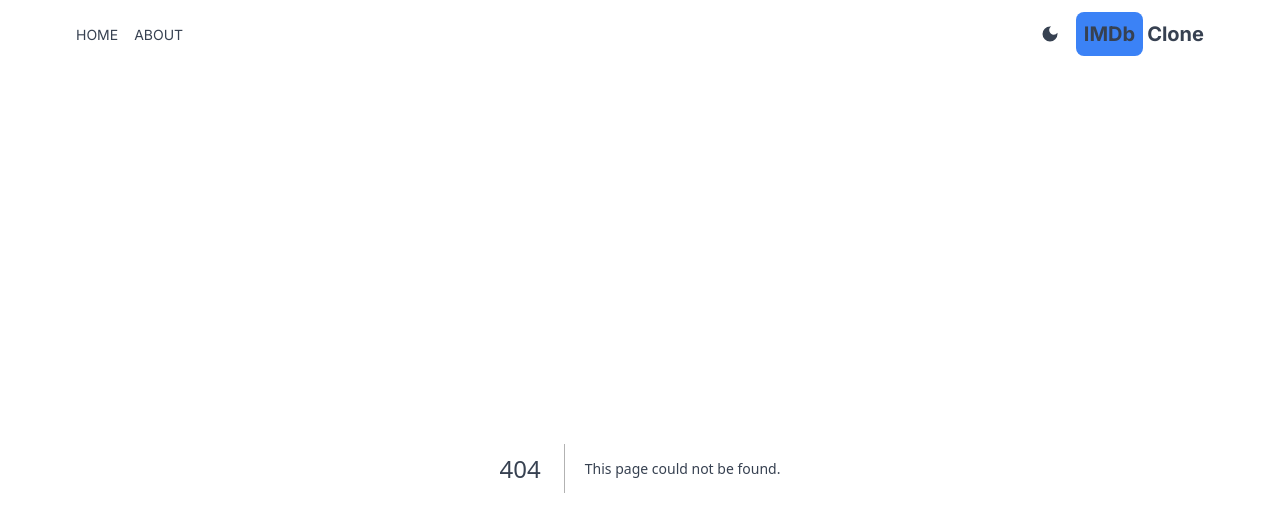
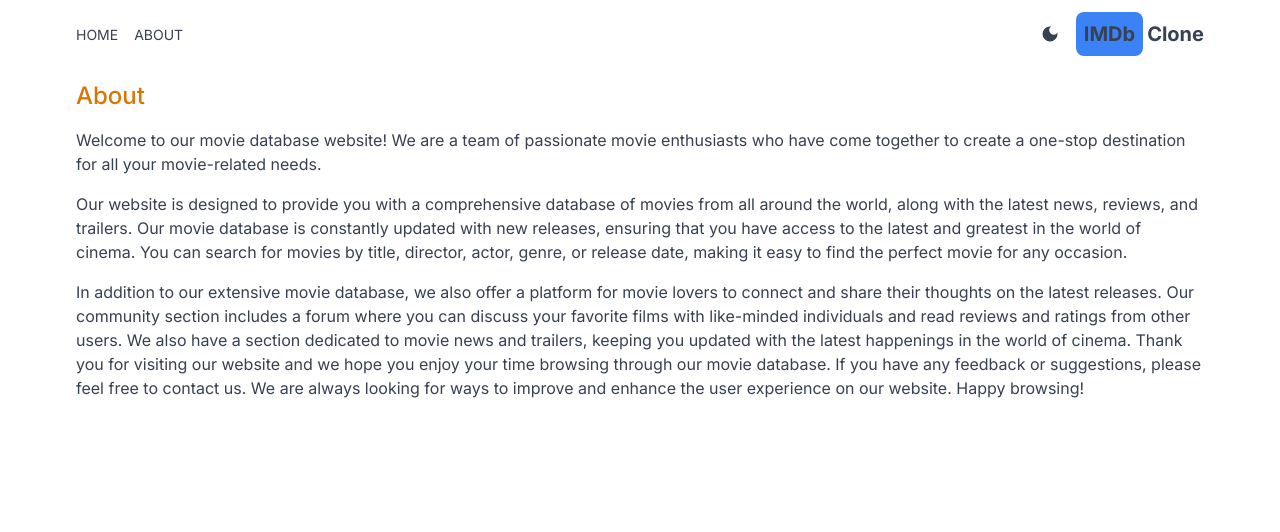
Before and after one commit to fiona-spencer/imdb-next, a Next.js app: page /about in a window 1280 px wide. Before the commit this address had no page. Shown: the top 532 px of the page. Built offline with nearby package versions, Linux system fonts and the light colour scheme.

Commit message:
created about page

```diff
--- /dev/null
+++ b/src/app/about/page.jsx
@@ -0,0 +1,36 @@
+export default function About() {
+  return (
+    <div className='max-w-6xl mx-auto p-3 space-y-4'>
+      <h1 className='text-2xl font-medium text-amber-600'>About</h1>
+      <p>
+        Welcome to our movie database website! We are a team of passionate movie
+        enthusiasts who have come together to create a one-stop destination for
+        all your movie-related needs.
+      </p>
+
+      <p>
+        Our website is designed to provide you with a comprehensive database of
+        movies from all around the world, along with the latest news, reviews,
+        and trailers. Our movie database is constantly updated with new
+        releases, ensuring that you have access to the latest and greatest in
+        the world of cinema. You can search for movies by title, director,
+        actor, genre, or release date, making it easy to find the perfect movie
+        for any occasion.
+      </p>
+
+      <p>
+        In addition to our extensive movie database, we also offer a platform
+        for movie lovers to connect and share their thoughts on the latest
+        releases. Our community section includes a forum where you can discuss
+        your favorite films with like-minded individuals and read reviews and
+        ratings from other users. We also have a section dedicated to movie news
+        and trailers, keeping you updated with the latest happenings in the
+        world of cinema. Thank you for visiting our website and we hope you
+        enjoy your time browsing through our movie database. If you have any
+        feedback or suggestions, please feel free to contact us. We are always
+        looking for ways to improve and enhance the user experience on our
+        website. Happy browsing!
+      </p>
+    </div>
+  )
+}
--- a/src/components/Header.jsx
+++ b/src/components/Header.jsx
@@ -9,7 +9,7 @@
   return (
     <div className='flex justify-between items-center p-3 max-w-6xl mx-auto'>
       <div className="flex gap-4">
-        <MenuItem title="home" address="/home" Icon={AiFillHome}></MenuItem>
+        <MenuItem title="home" address="/" Icon={AiFillHome}></MenuItem>
         <MenuItem title="about" address="/about" Icon={BsFillInfoCircleFill}></MenuItem>
       </div>
       <div className='flex items-center gap-4'>
```
